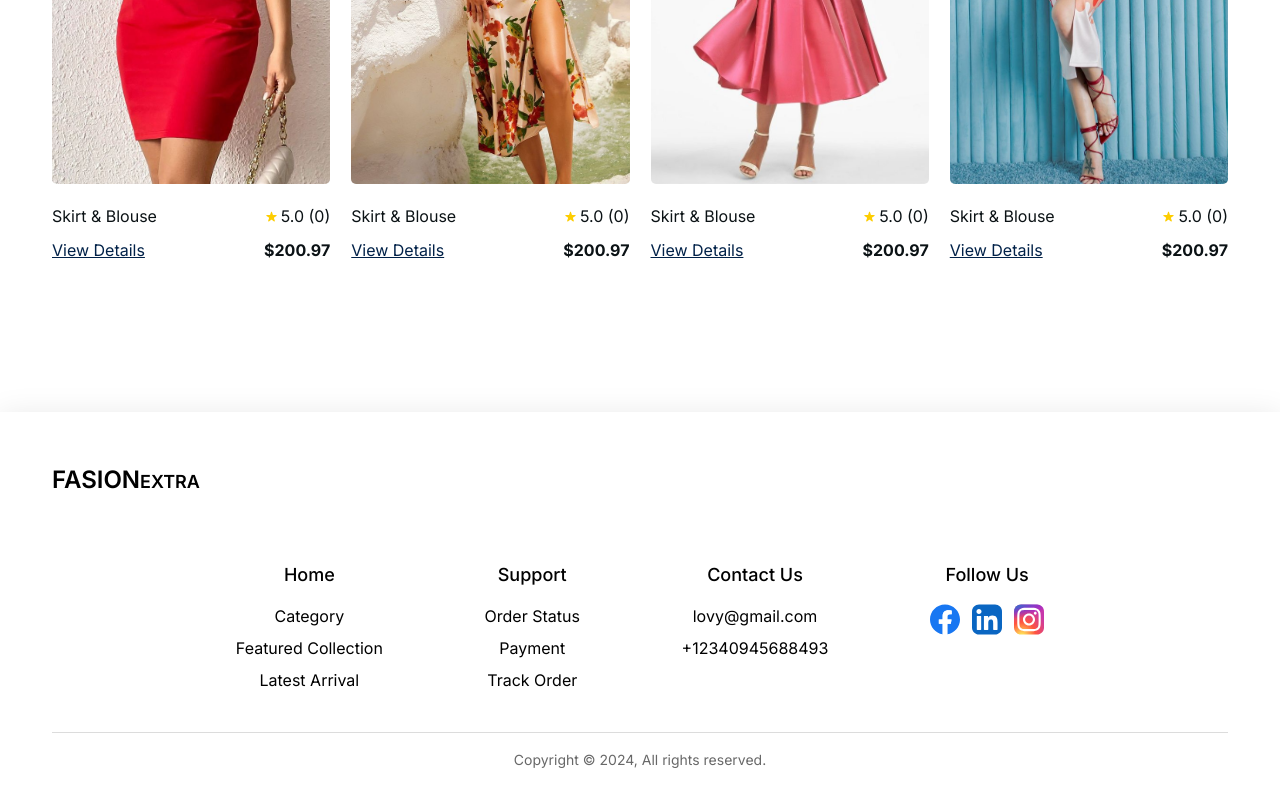
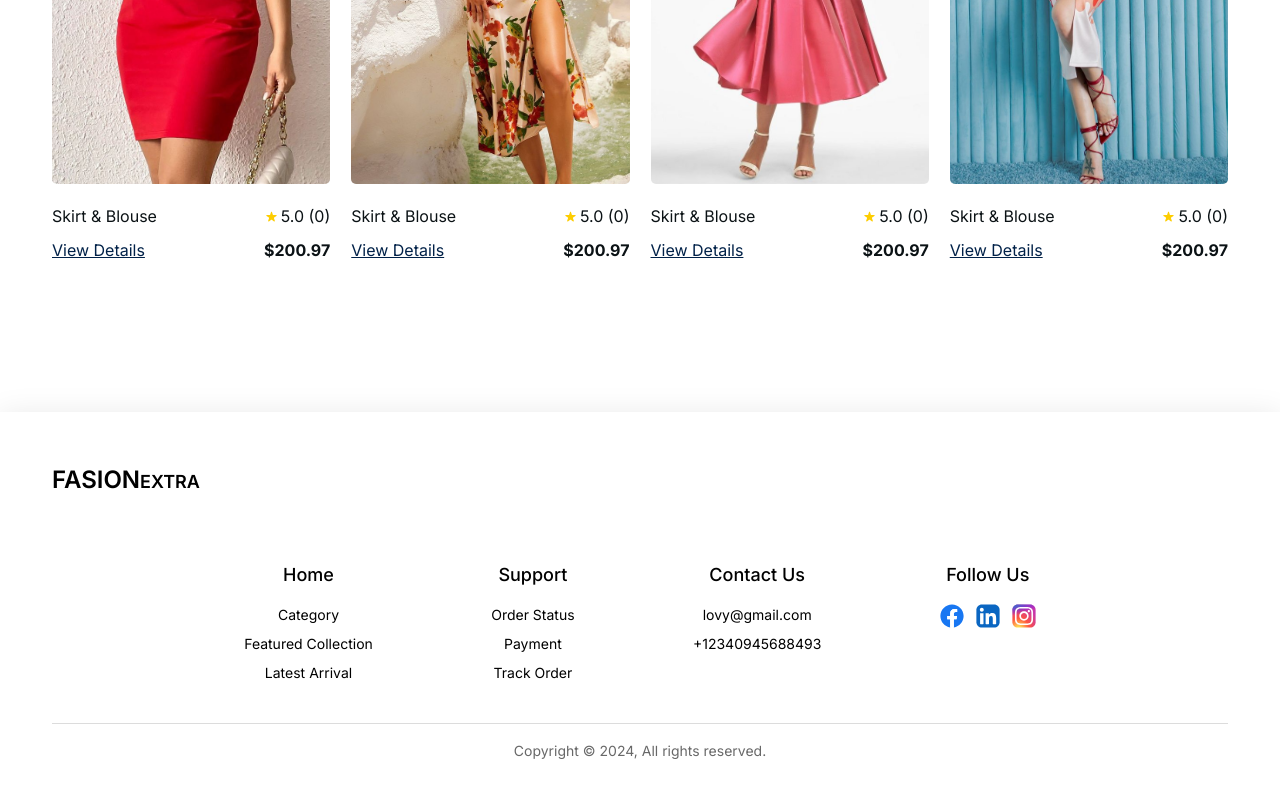
Before and after one commit to kiisi/hng-internship-stage-two-task, a React (Vite) app: page / in a window 1280 px wide. Shown: the part 2663-3463 px from the top of the page. Built offline with nearby package versions, Linux system fonts and the light colour scheme.

Commit message:
fix/ footer links font size

```diff
--- a/src/components/footer/footer.jsx
+++ b/src/components/footer/footer.jsx
@@ -13,20 +13,20 @@ export default function Footer() {
                 <div className="mb-10 w-full max-w-[810px] mx-auto flex justify-around flex-wrap items-start gap-[50px] lg:gap-[100px] whitespace-nowrap">
                     <div className="grid place-items-center gap-2">
                         <h2 className="font-medium text-[16px] lg:text-[18px] mb-2">Home</h2>
-                        <div><Link to='/'>Category</Link></div>
-                        <div><Link to='/'>Featured Collection</Link></div>
-                        <div><Link to='/'>Latest Arrival</Link></div>
+                        <div className="text-[14px]"><Link to='/'>Category</Link></div>
+                        <div className="text-[14px]"><Link to='/'>Featured Collection</Link></div>
+                        <div className="text-[14px]"><Link to='/'>Latest Arrival</Link></div>
                     </div>
                     <div className="grid place-items-center gap-2">
                         <h2 className="font-medium text-[16px] lg:text-[18px] mb-2">Support</h2>
-                        <div><Link to='/'>Order Status</Link></div>
-                        <div><Link to='/'>Payment</Link></div>
-                        <div><Link to='/'>Track Order</Link></div>
+                        <div className="text-[14px]"><Link to='/'>Order Status</Link></div>
+                        <div className="text-[14px]"><Link to='/'>Payment</Link></div>
+                        <div className="text-[14px]"><Link to='/'>Track Order</Link></div>
                     </div>
                     <div className="grid place-items-center gap-2">
                         <h2 className="font-medium text-[16px] lg:text-[18px] mb-2">Contact Us</h2>
-                        <div><Link to='/'>lovy@gmail.com</Link></div>
-                        <div><Link to='/'>+12340945688493</Link></div>
+                        <div className="text-[14px]"><Link to='/'>lovy@gmail.com</Link></div>
+                        <div className="text-[14px]"><Link to='/'>+12340945688493</Link></div>
                     </div>
                     <div className="grid place-items-center gap-2">
                         <h2 className="font-medium text-[16px] lg:text-[18px] mb-2">Follow Us</h2>
```
Also changed, not shown: src/components/svg.jsx (+3 -3 lines).
